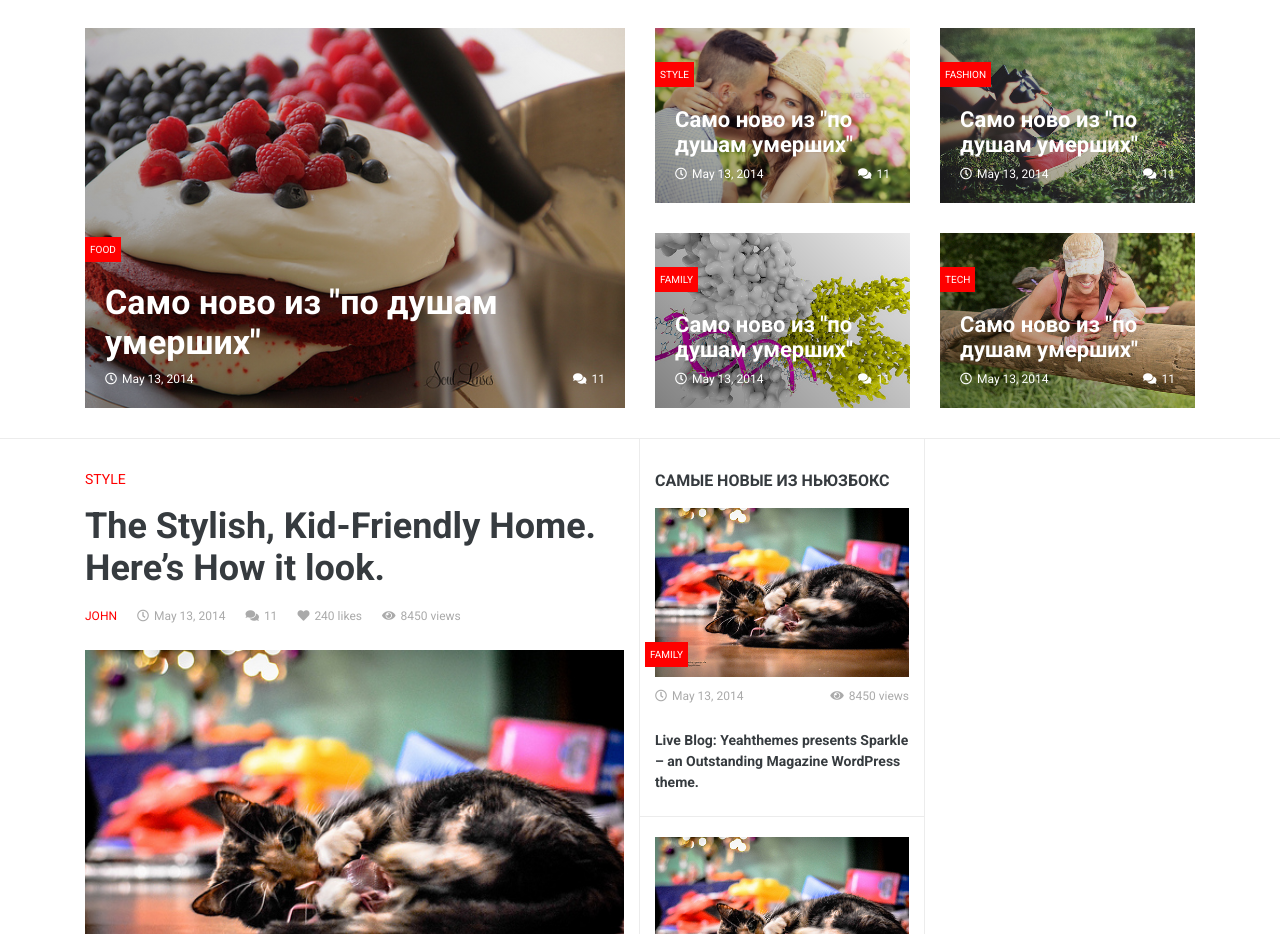
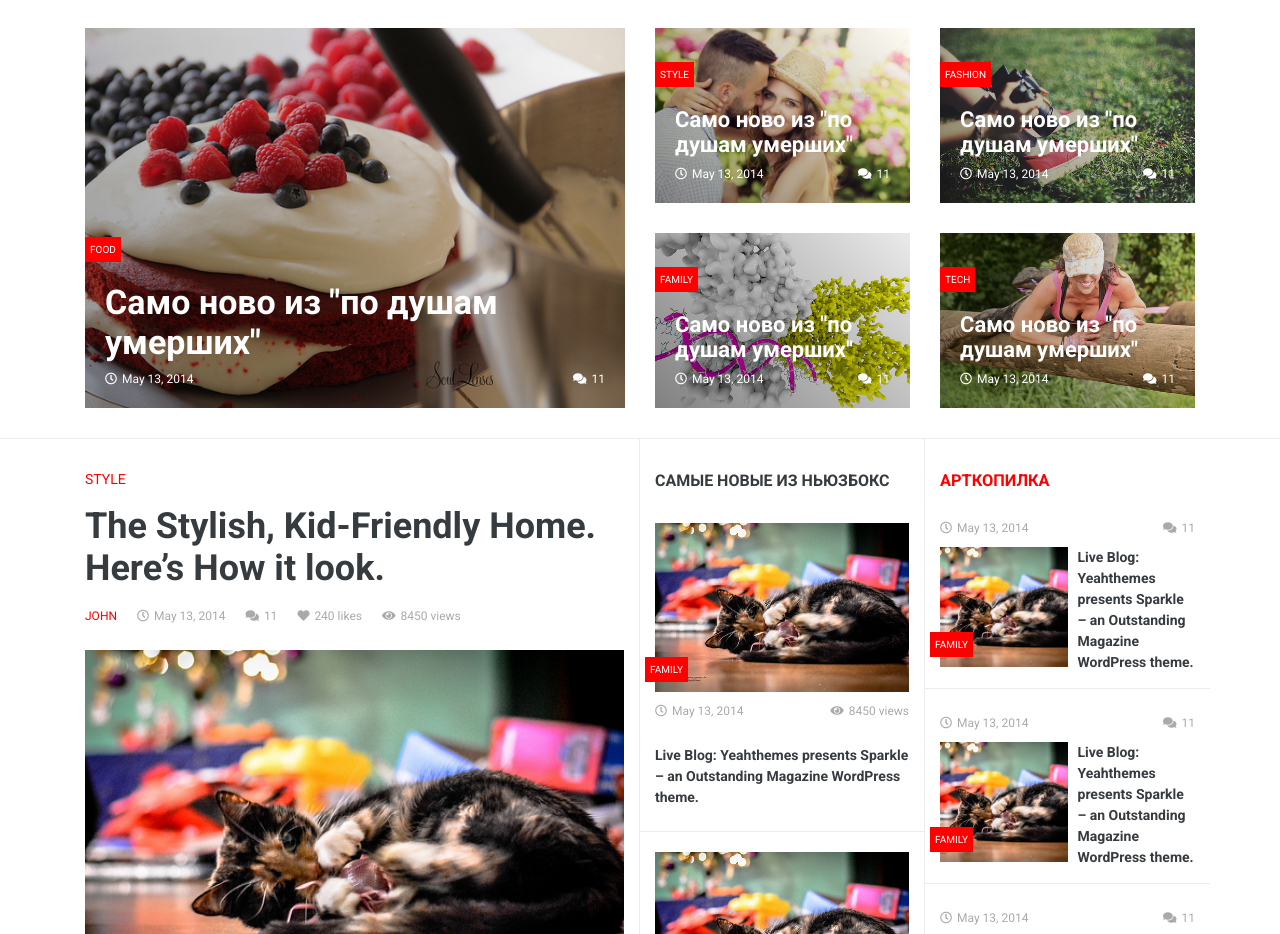
Before and after one commit to StanleyN7/artmoz, a website: page app/index.html in a window 1280 px wide. Shown: the part 166-1100 px from the top of the page. Drawn offline with Linux system fonts and the light colour scheme.

Commit message:
artmoneybox

```diff
--- a/app/index.html
+++ b/app/index.html
@@ -348,7 +348,7 @@
 								<span class="art_info_item"><i class="far fa-clock"></i>May 13, 2014</span>
 								<span class="art_info_item"><i class="fas fa-eye"></i>8450 views</span>
 							</div>
-							<h4 class="nb_title"><a href="#">Live Blog: Yeahthemes presents Sparkle – an Outstanding Magazine WordPress theme.</a></h4>
+							<h4><a href="#">Live Blog: Yeahthemes presents Sparkle – an Outstanding Magazine WordPress theme.</a></h4>
 						</article>
 						<article class="nb_art col-lg-12 col-md-6">
 							<div class="nb_img">
@@ -361,7 +361,7 @@
 								<span class="art_info_item"><i class="far fa-clock"></i>May 13, 2014</span>
 								<span class="art_info_item"><i class="fas fa-eye"></i>8450 views</span>
 							</div>
-							<h4 class="nb_title"><a href="#">Live Blog: Yeahthemes presents Sparkle – an Outstanding Magazine WordPress theme.</a></h4>
+							<h4><a href="#">Live Blog: Yeahthemes presents Sparkle – an Outstanding Magazine WordPress theme.</a></h4>
 						</article>
 						<article class="nb_art col-lg-12 col-md-6">
 							<div class="nb_img">
@@ -374,7 +374,7 @@
 								<span class="art_info_item"><i class="far fa-clock"></i>May 13, 2014</span>
 								<span class="art_info_item"><i class="fas fa-eye"></i>8450 views</span>
 							</div>
-							<h4 class="nb_title"><a href="#">Live Blog: Yeahthemes presents Sparkle – an Outstanding Magazine WordPress theme.</a></h4>
+							<h4><a href="#">Live Blog: Yeahthemes presents Sparkle – an Outstanding Magazine WordPress theme.</a></h4>
 						</article>
 						<article class="nb_art col-lg-12 col-md-6">
 							<div class="nb_img">
@@ -387,7 +387,7 @@
 								<span class="art_info_item"><i class="far fa-clock"></i>May 13, 2014</span>
 								<span class="art_info_item"><i class="fas fa-eye"></i>8450 views</span>
 							</div>
-							<h4 class="nb_title"><a href="#">Live Blog: Yeahthemes presents Sparkle – an Outstanding Magazine WordPress theme.</a></h4>
+							<h4><a href="#">Live Blog: Yeahthemes presents Sparkle – an Outstanding Magazine WordPress theme.</a></h4>
 						</article>
 						<article class="nb_art col-lg-12 col-md-6">
 							<div class="nb_img">
@@ -400,7 +400,7 @@
 								<span class="art_info_item"><i class="far fa-clock"></i>May 13, 2014</span>
 								<span class="art_info_item"><i class="fas fa-eye"></i>8450 views</span>
 							</div>
-							<h4 class="nb_title"><a href="#">Live Blog: Yeahthemes presents Sparkle – an Outstanding Magazine WordPress theme.</a></h4>
+							<h4><a href="#">Live Blog: Yeahthemes presents Sparkle – an Outstanding Magazine WordPress theme.</a></h4>
 						</article>
 						<article class="nb_art col-lg-12 col-md-6">
 							<div class="nb_img">
@@ -413,16 +413,106 @@
 								<span class="art_info_item"><i class="far fa-clock"></i>May 13, 2014</span>
 								<span class="art_info_item"><i class="fas fa-eye"></i>8450 views</span>
 							</div>
-							<h4 class="nb_title"><a href="#">Live Blog: Yeahthemes presents Sparkle – an Outstanding Magazine WordPress theme.</a></h4>
+							<h4><a href="#">Live Blog: Yeahthemes presents Sparkle – an Outstanding Magazine WordPress theme.</a></h4>
 						</article>
 					</div>
 				</div>
 
-
-
-
-
-				<div class="col-lg-3"></div>
+				<div class="art_moneybox col-lg-3">
+					<h3 class="amb_block_title"><a href="#">арткопилка</a></h3>
+					<div class="row">
+						<article class="amb_post col-lg-12 col-md-6">
+							<div class="art_info nb_info amb_info">
+								<span class="art_info_item"><i class="far fa-clock"></i>May 13, 2014</span>
+								<span class="art_info_item"><i class="fas fa-comments"></i>11</span>
+							</div>
+							<div class="d-flex">
+								<div class="amb_img">
+									<img src="img/art1.jpg" alt="art_image">
+									<span class="nb_cat cat_block">
+										<a href="#">family</a>
+									</span>
+								</div>
+								<h4 class="amb_title"><a href="#">Live Blog: Yeahthemes presents Sparkle – an Outstanding Magazine WordPress theme.</a></h4>
+							</div>
+						</article>
+						<article class="amb_post col-lg-12 col-md-6">
+							<div class="art_info nb_info amb_info">
+								<span class="art_info_item"><i class="far fa-clock"></i>May 13, 2014</span>
+								<span class="art_info_item"><i class="fas fa-comments"></i>11</span>
+							</div>
+							<div class="d-flex">
+								<div class="amb_img">
+									<img src="img/art1.jpg" alt="art_image">
+									<span class="nb_cat cat_block">
+										<a href="#">family</a>
+									</span>
+								</div>
+								<h4 class="amb_title"><a href="#">Live Blog: Yeahthemes presents Sparkle – an Outstanding Magazine WordPress theme.</a></h4>
+							</div>
+						</article>
+						<article class="amb_post col-lg-12 col-md-6">
+							<div class="art_info nb_info amb_info">
+								<span class="art_info_item"><i class="far fa-clock"></i>May 13, 2014</span>
+								<span class="art_info_item"><i class="fas fa-comments"></i>11</span>
+							</div>
+							<div class="d-flex">
+								<div class="amb_img">
+									<img src="img/art1.jpg" alt="art_image">
+									<span class="nb_cat cat_block">
+										<a href="#">family</a>
+									</span>
+								</div>
+								<h4 class="amb_title"><a href="#">Live Blog: Yeahthemes presents Sparkle – an Outstanding Magazine WordPress theme.</a></h4>
+							</div>
+						</article>
+						<article class="amb_post col-lg-12 col-md-6">
+							<div class="art_info nb_info amb_info">
+								<span class="art_info_item"><i class="far fa-clock"></i>May 13, 2014</span>
+								<span class="art_info_item"><i class="fas fa-comments"></i>11</span>
+							</div>
+							<div class="d-flex">
+								<div class="amb_img">
+									<img src="img/art1.jpg" alt="art_image">
+									<span class="nb_cat cat_block">
+										<a href="#">family</a>
+									</span>
+								</div>
+								<h4 class="amb_title"><a href="#">Live Blog: Yeahthemes presents Sparkle – an Outstanding Magazine WordPress theme.</a></h4>
+							</div>
+						</article>
+						<article class="amb_post col-lg-12 col-md-6">
+							<div class="art_info nb_info amb_info">
+								<span class="art_info_item"><i class="far fa-clock"></i>May 13, 2014</span>
+								<span class="art_info_item"><i class="fas fa-comments"></i>11</span>
+							</div>
+							<div class="d-flex">
+								<div class="amb_img">
+									<img src="img/art1.jpg" alt="art_image">
+									<span class="nb_cat cat_block">
+										<a href="#">family</a>
+									</span>
+								</div>
+								<h4 class="amb_title"><a href="#">Live Blog: Yeahthemes presents Sparkle – an Outstanding Magazine WordPress theme.</a></h4>
+							</div>
+						</article>
+						<article class="amb_post col-lg-12 col-md-6">
+							<div class="art_info nb_info amb_info">
+								<span class="art_info_item"><i class="far fa-clock"></i>May 13, 2014</span>
+								<span class="art_info_item"><i class="fas fa-comments"></i>11</span>
+							</div>
+							<div class="d-flex">
+								<div class="amb_img">
+									<img src="img/art1.jpg" alt="art_image">
+									<span class="nb_cat cat_block">
+										<a href="#">family</a>
+									</span>
+								</div>
+								<h4 class="amb_title"><a href="#">Live Blog: Yeahthemes presents Sparkle – an Outstanding Magazine WordPress theme.</a></h4>
+							</div>
+						</article>
+					</div>
+				</div>
 			</div>
 		</div>
 
--- a/app/scss/_media.scss
+++ b/app/scss/_media.scss
@@ -117,6 +117,12 @@
 	.lp_article_title {
 		font-size: 34px;
 	}
+	.amb_post,
+	.nb_art {
+		&:last-of-type {
+			border-bottom: 1px solid $middlegray;
+		}
+	}
 }
 
 /* ≥768px*/
@@ -140,6 +146,12 @@
 	}
 	.lp_article_title {
 		font-size: 20px;
+	}
+	.amb_post,
+	.nb_art {
+		&:last-of-type {
+			border: none;
+		}
 	}
 }
 
--- a/app/scss/main.scss
+++ b/app/scss/main.scss
@@ -717,7 +717,7 @@ ul {
 	.nb_block_title {
 		text-transform: uppercase;
 		font-size: 16px;
-		margin-bottom: 15px;
+		margin-bottom: 30px;
 	}
 	.nb_img {
 		position: relative;
@@ -739,8 +739,43 @@ ul {
 		}
 	}
 
-
-
+/*-- ART MONEYBOX --*/
+	.art_moneybox {
+		padding-top: 30px;
+		padding-bottom: 30px;
+	}
+	.amb_post {
+		padding-bottom: 15px;
+		margin-bottom: 15px;
+		border-bottom: 1px solid $middlegray;
+		&:last-of-type {
+			border: none;
+		}
+	}
+	.amb_block_title {
+		text-transform: uppercase;
+		color: $accent;
+		margin-bottom: 15px;
+	}
+	.amb_img {
+		width: 50%;
+		position: relative;
+		height: 120px;
+		img {
+			height: 100%;
+		    width: 100%;
+		    -o-object-fit: cover;
+		    object-fit: cover;
+		}
+	}
+	.amb_title {
+		width: 50%;
+		padding-left: 10px;
+		margin-bottom: 0;
+	}
+	.amb_info {
+		margin-bottom: 0;
+	}
 
 
 
```
Also changed, not shown: app/css/main.min.css, 1 other file.
